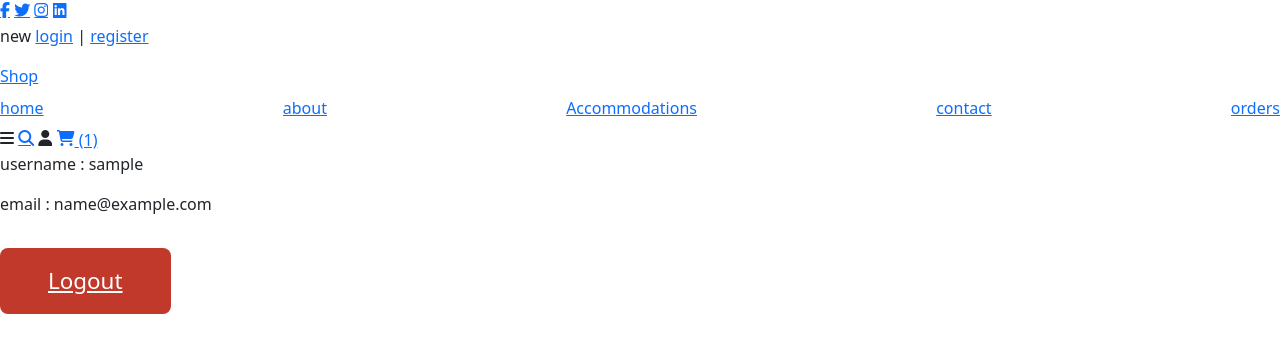
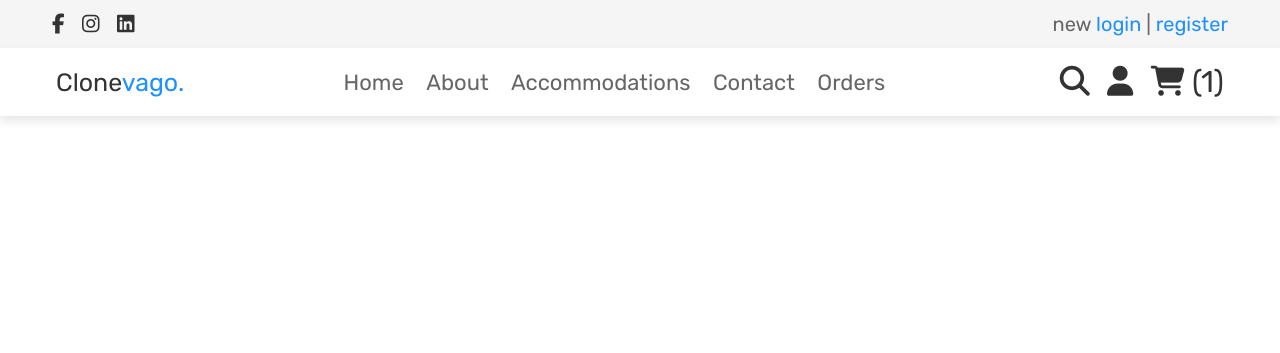
Before and after one commit to DuaneScheepersWebDeveloper/Hotel-Booking-App-PHP, a PHP site: page /oop-hotel-booking-app/pages/home_page.php in a window 1280 px wide. Shown: the top 353 px of the page. Run offline with PHP 8.4, Linux system fonts and the light colour scheme; the visitor is signed in with stand-in values (Sample User, id 1); tables that the repository leaves empty or names only in its code hold one stand-in row (values such as "Sample post"); some libraries are stand-ins or nearby versions.

Commit message:
Created the Homepage Navbar
Created the Homepage Navbar

```diff
--- a/inc/admin/admin_header.php
+++ b/inc/admin/admin_header.php
@@ -6,8 +6,7 @@
     <meta name="viewport" content="width=device-width, initial-scale=1.0">
     <link rel="stylesheet" href="../../static/assets/css/admin.styles.css">
     <link rel="preconnect" href="https://fonts.googleapis.com">
-    <link rel="preconnect" href="https://fonts.googleapis.com">
-    <link rel="preconnect" href="https://fonts.googleapis.com">
+
 <link rel="preconnect" href="https://fonts.gstatic.com" crossorigin>
 <link href="https://fonts.googleapis.com/css2?family=Roboto:wght@100&display=swap" rel="stylesheet">
 	<link href="https://maxcdn.bootstrapcdn.com/font-awesome/4.2.0/css/font-awesome.min.css" rel="stylesheet">
--- a/inc/footer.php
+++ b/inc/footer.php
@@ -11,4 +11,6 @@
 <script src="https://cdn.jsdelivr.net/npm/bootstrap@5.2.0/dist/js/bootstrap.bundle.min.js"
 	integrity="sha384-A3rJD856KowSb7dwlZdYEkO39Gagi7vIsF0jrRAoQmDKKtQBHUuLZ9AsSv4jD4Xa"
 	crossorigin="anonymous"></script>
+	<script src='https://kit.fontawesome.com/a076d05399.js' crossorigin='anonymous'></script>
+
 </html>
--- a/inc/home_header.php
+++ b/inc/home_header.php
@@ -6,14 +6,11 @@
     <meta name="viewport" content="width=device-width, initial-scale=1.0">
     <link rel="stylesheet" href="../static/assets/css/home.styles.css">
     <link rel="preconnect" href="https://fonts.googleapis.com">
-    <link rel="preconnect" href="https://fonts.googleapis.com">
-    <link rel="preconnect" href="https://fonts.googleapis.com">
+
 <link rel="preconnect" href="https://fonts.gstatic.com" crossorigin>
 <link href="https://fonts.googleapis.com/css2?family=Roboto:wght@100&display=swap" rel="stylesheet">
-
-<link href="https://cdn.jsdelivr.net/npm/bootstrap@5.2.0/dist/css/bootstrap.min.css" rel="stylesheet"
-		integrity="sha384-gH2yIJqKdNHPEq0n4Mqa/HGKIhSkIHeL5AyhkYV8i59U5AR6csBvApHHNl/vI1Bx" crossorigin="anonymous">
-<link href="https://maxcdn.bootstrapcdn.com/font-awesome/4.2.0/css/font-awesome.min.css" rel="stylesheet">
+<link rel="stylesheet" href="https://stackpath.bootstrapcdn.com/font-awesome/4.7.0/css/font-awesome.min.css" />
+	<link href="https://maxcdn.bootstrapcdn.com/font-awesome/4.2.0/css/font-awesome.min.css" rel="stylesheet">
 	<script src="https://kit.fontawesome.com/80b954ffb3.js" crossorigin="anonymous"></script>
     <title><?php echo $page_title; ?></title>
 </head>
--- a/inc/home_nav.inc.php
+++ b/inc/home_nav.inc.php
@@ -1,28 +1,27 @@
-
+<?php include("../inc/message.inc.php");?>
 <header class="header">
 
 <div class="header-1">
    <div class="flex">
       <div class="share">
          <a href="#" class="fab fa-facebook-f"></a>
-         <a href="#" class="fab fa-twitter"></a>
          <a href="#" class="fab fa-instagram"></a>
          <a href="#" class="fab fa-linkedin"></a>
       </div>
-      <p> new <a href="login.php">login</a> | <a href="register.php">register</a> </p>
+      <p> new <a href="login_page.php">login</a> | <a href="register_page.php">register</a> </p>
    </div>
 </div>
 
 <div class="header-2">
    <div class="flex">
-      <a href="home.php" class="logo">Shop</a>
+      <a href="home_page.php" class="logo">Clone<span>vago.</span></a>
 
       <nav class="navbar">
-         <a href="home.php">home</a>
-         <a href="about.php">about</a>
+         <a href="home.php">Home</a>
+         <a href="about.php">About</a>
          <a href="Accommodations.php">Accommodations</a>
-         <a href="contact.php">contact</a>
-         <a href="orders.php">orders</a>
+         <a href="contact.php">Contact</a>
+         <a href="orders.php">Orders</a>
       </nav>
 
       <div class="icons">
@@ -30,10 +29,10 @@
          <a href="search_page.php" class="fas fa-search"></a>
          <div id="user-btn" class="fas fa-user"></div>
          <?php
-            $select_cart_number = mysqli_query($connect->connect(), "SELECT * FROM `basket` WHERE user_id = '$user_id'") or die('query failed');
-            $cart_rows_number = mysqli_num_rows($select_cart_number);
+            $select_basket_number = mysqli_query($connect->connect(), "SELECT * FROM `basket` WHERE user_id = '$user_id'") or die('query failed');
+            $cart_rows_number = mysqli_num_rows($select_basket_number);
          ?>
-         <a href="cart.php"> <i class="fas fa-shopping-cart"></i> <span>(<?php echo $cart_rows_number; ?>)</span> </a>
+         <a href="booking_page.php"> <i class="fas fa-shopping-cart"></i> <span>(<?php echo $cart_rows_number; ?>)</span> </a>
       </div>
 
       <div class="user-box">
--- a/pages/home_page.php
+++ b/pages/home_page.php
@@ -7,6 +7,7 @@ include("../inc/home_header.php");
 ?>
 <body>
 <?php include("../inc/home_nav.inc.php"); ?>
-<script src="../static//js/home.js"></script>
+
 </body>
+<script src="../static/js/home.js"></script>
 <?php include("../inc/footer.php"); ?>
--- a/static/assets/css/home.styles.css
+++ b/static/assets/css/home.styles.css
@@ -1,3 +1,5 @@
+@import url('https://fonts.googleapis.com/css2?family=Rubik:wght@300;400;500;600&display=swap');
+
 :root{
     --purple:#8e44ad;
     --red:#c0392b;
@@ -14,13 +16,12 @@
  }
 
  *{
-    font-style: 'Michroma' Roboto;
+    font-family: 'Rubik', sans-serif;
     margin:0; padding:0;
     box-sizing: border-box;
     outline: none; border:none;
     text-decoration: none;
     transition:all .2s linear;
-    overflow-x: hidden;
  }
 
 body{
@@ -49,10 +50,17 @@ body{
  *::-webkit-scrollbar-thumb{
     background-color: var(--blue);
  }
-
+ html{
+    font-size: 62.5%;
+    overflow-x: hidden;
+ }
  .underline{
    text-decoration: underline;
  }
+.logo span{
+    color:var(--blue);
+}
+
  .btn,
  .option-btn,
  .delete-btn,
@@ -78,6 +86,127 @@ body{
 .delete-btn{
    background-color: var(--red);
 }
+
+.header .header-1{
+    background-color: var(--light-bg);
+ }
+
+ .header .header-1 .flex{
+    padding:1.2rem;
+    display: flex;
+    align-items: center;
+    justify-content: space-between;
+    max-width: 1200px;
+    margin:0 auto;
+ }
+
+ .header .header-2{
+    background-color: var(--white);
+    box-shadow: var(--box-shadow);
+ }
+
+ .header .header-2.active{
+    position: fixed;
+    top:0; left:0; right:0;
+    z-index: 1000;
+ }
+
+ .header .header-2 .flex{
+    padding:1.6rem;
+    display: flex;
+    align-items: center;
+    justify-content: space-between;
+    max-width: 1200px;
+    margin:0 auto;
+    position: relative;
+
+ }
+
+ .header .header-1 .flex .share a{
+    font-size: 2rem;
+    margin-right: 1.5rem;
+    color:var(--black);
+ }
+
+ .header .header-1 .flex .share a:hover{
+    color:var(--blue);
+ }
+
+ .header .header-1 .flex p{
+    font-size: 2rem;
+    color:var(--light-color);
+ }
+
+ .header .header-1 .flex p a{
+    color:var(--blue);
+ }
+
+ .header .header-1 .flex p a:hover{
+    text-decoration: underline;
+ }
+
+ .header .header-2 .flex .logo{
+    font-size: 2.5rem;
+    color:var(--black);
+ }
+
+ .header .header-2 .flex .navbar a{
+    margin:0 1rem;
+    font-size: 2.2rem;
+    color:var(--light-color);
+ }
+
+ .header .header-2 .flex .navbar a:hover{
+    color:var(--blue);
+    text-decoration: underline;
+ }
+
+ .header .header-2 .flex .icons > *{
+    font-size: 3rem;
+    color:var(--black);
+    cursor: pointer;
+    margin-left: 1.5rem;
+ }
+
+ .header .header-2 .flex .icons > *:hover{
+    color:var(--blue);
+ }
+
+ #menu-btn{
+    display: none;
+ }
+
+ .header .header-2 .flex .user-box{
+    position: absolute;
+    top:120%; right:2rem;
+    background-color: var(--white);
+    border-radius: .5rem;
+    box-shadow: var(--box-shadow);
+    border:var(--border);
+    padding:2rem;
+    text-align: center;
+    width: 30rem;
+    display: none;
+    animation: fadeIn .2s linear;
+ }
+
+ .header .header-2 .flex .user-box.active{
+    display: inline-block;
+ }
+
+ .header .header-2 .flex .user-box p{
+    font-size: 2rem;
+    color:var(--light-color);
+    margin-bottom: 1.5rem;
+ }
+
+ .header .header-2 .flex .user-box p span{
+    color:var(--blue);
+ }
+
+ .header .header-2 .flex .user-box .delete-btn{
+    margin-top: 0;
+ }
 /*
 .message{
    position: sticky;
```
